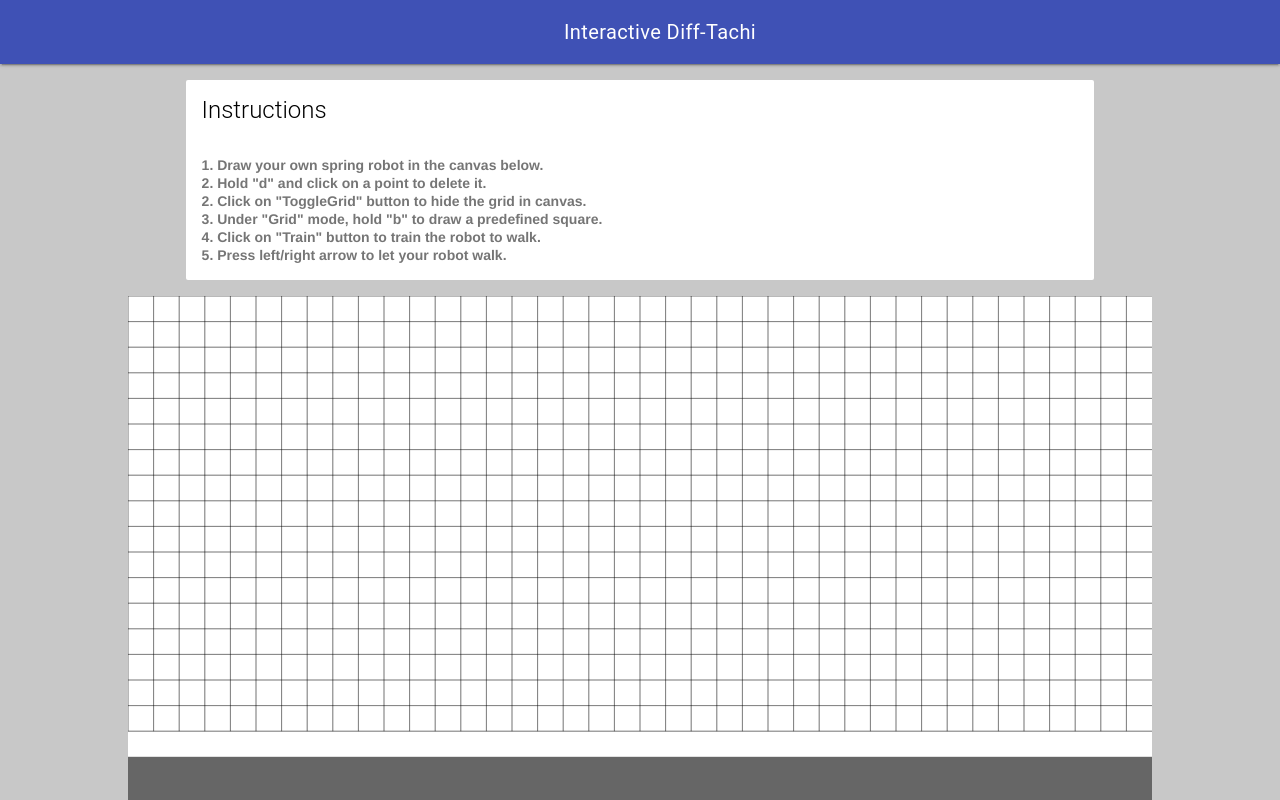
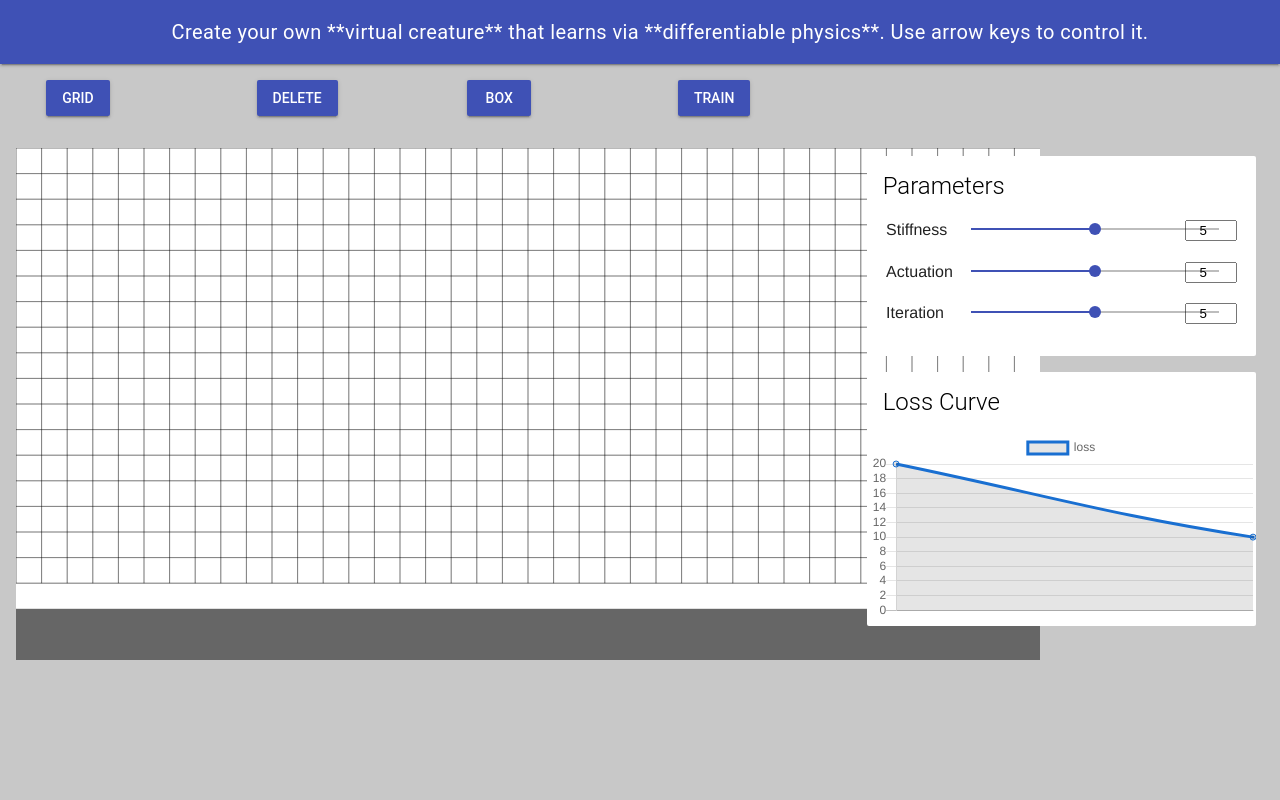
Before and after one commit to Leonz5288/MassSpringWeb, a Flask app: page / in a window 1280 px wide. Run offline with Flask 2, Linux system fonts and the light colour scheme; some libraries are stand-ins or nearby versions.

Commit message:
[frontend] refactored, added 2 buttons, parameter box, loss-curve box

```diff
--- a/app.py
+++ b/app.py
@@ -16,14 +16,18 @@
 def ms_js():
     return send_from_directory(os.path.join(app.root_path, 'static'), 'mass_spring.js')
 
+@app.route('/create_robot.js')
+def robot():
+    return send_from_directory(os.path.join(app.root_path, 'static'), 'create_robot.js')
+
+@app.route('/chart.js')
+def creat_chart():
+    return send_from_directory(os.path.join(app.root_path, 'static'), 'chart.js')
+
 @app.route('/compiled.js')
 def compiled():
     return send_from_directory(os.path.join(app.root_path, 'static'), 'compiled.js', cache_timeout=0)
 
-@app.route('/create_robot.js')
-def robot():
-    return send_from_directory(os.path.join(app.root_path, 'static'), 'create_robot.js')
-
 @app.route('/app.wasm')
 def wasm():
     return send_from_directory(os.path.join(app.root_path, 'static'), 'app.wasm', cache_timeout=0)
--- /dev/null
+++ b/static/chart.js
@@ -0,0 +1,18 @@
+var ctx = document.getElementById('loss_curve').getContext('2d');
+var myChart = new Chart(ctx, {
+    type: 'line',
+    data: {
+        datasets: [{
+            label: 'loss',
+            data: [20, 10, 5, 3, 2, 1, 0.5, 0.1, 0.05],
+            borderColor: 'rgba(25, 111, 209, 1)'
+        }]
+    },
+    options: {
+        scales: {
+            yAxes: [{
+                stacked: true
+            }]
+        }
+    }
+});
--- a/templates/index.html
+++ b/templates/index.html
@@ -1,10 +1,17 @@
 <!DOCTYPE html>
 <html>
   <head>
-        <meta charset="utf-8">
+    <meta charset="utf-8" />
     <script src="https://cdn.bootcdn.net/ajax/libs/jquery/1.10.1/jquery.min.js"></script>
-        <link rel="stylesheet" href="https://fonts.googleapis.com/icon?family=Material+Icons">
-        <link rel="stylesheet" href="https://code.getmdl.io/1.3.0/material.indigo-pink.min.css">
+    <script src="https://cdnjs.cloudflare.com/ajax/libs/Chart.js/2.9.4/Chart.min.js"></script>
+    <link
+      rel="stylesheet"
+      href="https://fonts.googleapis.com/icon?family=Material+Icons"
+    />
+    <link
+      rel="stylesheet"
+      href="https://code.getmdl.io/1.3.0/material.indigo-pink.min.css"
+    />
     <script defer src="https://code.getmdl.io/1.3.0/material.min.js"></script>
     <title>Mass Spring</title>
   </head>
@@ -12,66 +19,189 @@
   <!-- Always shows a header, even in smaller screens. -->
   <div class="mdl-layout mdl-js-layout mdl-layout--fixed-header">
     <header class="mdl-layout__header">
-      <div class="mdl-layout__header-row" style="margin: 0 auto;">
+      <div class="mdl-layout__header-row" style="margin: 0 auto">
         <!-- Title -->
-        <span class="mdl-layout-title">Interactive Diff-Tachi</span>
+        <span class="mdl-layout-title">
+          Create your own **virtual creature** that learns via **differentiable
+          physics**. Use arrow keys to control it.
+        </span>
       </div>
     </header>
     <main class="mdl-layout__content">
-
-        <p align="center">
-        <div class="mdl-card" style="width: 71%; margin:0 auto;">
-            <div class="mdl-card__title">
-               <h2 class="mdl-card__title-text">Instructions</h2>
+      <body style="background-color: rgb(200, 200, 200)">
+        <div class="mdl-grid">
+          <div class="mdl-cell mdl-cell--2-col", style="margin-left: 3%;">
+            <button
+              id="grid"
+              class="mdl-button mdl-js-button mdl-button--raised mdl-js-ripple-effect mdl-button--colored"
+            >
+              Grid
+            </button>
           </div>
-            <div class="mdl-card__supporting-text">
-            <b>
-            1. Draw your own spring robot in the canvas below. <br>
-            2. Hold "d" and click on a point to delete it. <br>
-            2. Click on "ToggleGrid" button to hide the grid in canvas. <br>
-            3. Under "Grid" mode, hold "b" to draw a predefined square. <br>
-            4. Click on "Train" button to train the robot to walk. <br>
-            5. Press left/right arrow to let your robot walk.
-            </b>
+          <div class="mdl-cell mdl-cell--2-col">
+            <button
+              id="delete"
+              class="mdl-button mdl-js-button mdl-button--raised mdl-js-ripple-effect mdl-button--colored"
+            >
+              Delete
+            </button>
+          </div>
+          <div class="mdl-cell mdl-cell--2-col">
+            <button
+              id="box"
+              class="mdl-button mdl-js-button mdl-button--raised mdl-js-ripple-effect mdl-button--colored"
+            >
+              Box
+            </button>
+          </div>
+          <div class="mdl-cell mdl-cell--2-col">
+            <button
+              id="train"
+              class="mdl-button mdl-js-button mdl-button--raised mdl-js-ripple-effect mdl-button--colored"
+            >
+              Train
+            </button>
           </div>
         </div>
+        <div class="mdl-grid">
+          <div class="mdl-cell mdl-cell--8-col">
+            <canvas id="canvas" height="512" width="1024"></canvas>
+          </div>
+          <div class="mdl-cell mdl-cell--4-col">
+            <div class="mdl-grid">
+              <div class="mdl-card" style="width: 500px">
+                <div class="mdl-card__title">
+                  <h2 class="mdl-card__title-text">Parameters</h2>
+                </div>
+                <div class="mdl-grid mdl-grid--no-spacing" style="margin: 5%; margin-top: 1%; margin-bottom: 1%;">
+                  <div class="mdl-cell mdl-cell--2-col">Stiffness</div>
+                  <div class="mdl-cell mdl-cell--8-col">
+                    <p style="width: 300px">
+                      <input
+                        class="mdl-slider mdl-js-slider"
+                        type="range"
+                        id="p1"
+                        min="0"
+                        max="10"
+                        value="5"
+                        tabindex="0"
+                        step="1"
+                      />
                     </p>
-
-
-        <body style="background-color:rgb(200, 200, 200);">
-            <p align="center">
-                <canvas id="canvas" height="512" width="1024""></canvas>
+                  </div>
+                  <div
+                    class="mdl-cell mdl-cell--2-col"
+                    style="padding-left: 2%"
+                  >
+                    <input
+                      type="number"
+                      id="p1n"
+                      value="5"
+                      style="
+                        box-sizing: border-box;
+                        width: 100%;
+                        text-align: center;
+                      "
+                    />
+                  </div>
+                </div>
+                <div class="mdl-grid mdl-grid--no-spacing" style="margin: 5%; margin-top: 1%; margin-bottom: 1%;">
+                    <div class="mdl-cell mdl-cell--2-col">Actuation</div>
+                    <div class="mdl-cell mdl-cell--8-col">
+                      <p style="width: 300px">
+                        <input
+                          class="mdl-slider mdl-js-slider"
+                          type="range"
+                          id="p2"
+                          min="0"
+                          max="10"
+                          value="5"
+                          tabindex="0"
+                          step="1"
+                        />
                       </p>
-            <p align="center">
-                <button id="grid" class="mdl-button mdl-js-button mdl-button--raised mdl-js-ripple-effect mdl-button--colored">
-                ToggleGrid
-                </button>
-                <button id="train" class="mdl-button mdl-js-button mdl-button--raised mdl-js-ripple-effect mdl-button--colored">
-                Train
-                </button>
+                    </div>
+                    <div
+                      class="mdl-cell mdl-cell--2-col"
+                      style="padding-left: 2%"
+                    >
+                      <input
+                        type="number"
+                        id="p2n"
+                        value="5"
+                        style="
+                          box-sizing: border-box;
+                          width: 100%;
+                          text-align: center;
+                        "
+                      />
+                    </div>
+                  </div>
+                  <div class="mdl-grid mdl-grid--no-spacing" style="margin: 5%; margin-top: 1%; margin-bottom: 1%;">
+                    <div class="mdl-cell mdl-cell--2-col">Iteration</div>
+                    <div class="mdl-cell mdl-cell--8-col">
+                      <p style="width: 300px">
+                        <input
+                          class="mdl-slider mdl-js-slider"
+                          type="range"
+                          id="p3"
+                          min="0"
+                          max="10"
+                          value="5"
+                          tabindex="0"
+                          step="1"
+                        />
                       </p>
+                    </div>
+                    <div
+                      class="mdl-cell mdl-cell--2-col"
+                      style="padding-left: 2%"
+                    >
+                      <input
+                        type="number"
+                        id="p3n"
+                        value="5"
+                        style="
+                          box-sizing: border-box;
+                          width: 100%;
+                          text-align: center;
+                        "
+                      />
+                    </div>
+                  </div>
+              </div>
+            </div>
+            <div class="mdl-grid">
+                <div class="mdl-card" style="width: 500px">
+                    <div class="mdl-card__title">
+                        <h2 class="mdl-card__title-text">Loss Curve</h2>
+                    </div>
+                    <canvas id="loss_curve"></canvas>
+                </div>
+            </div>
+          </div>
+        </div>
+      </body>
 
       <script src="/create_robot.js"></script>
+      <script src="/chart.js"></script>
       <script src="/mass_spring.js"></script>
       <script src="/taichi.js"></script>
       <script>
         var train_button = document.getElementById("train");
-                train_button.onclick = function() {
+        train_button.onclick = function () {
           var mass_spring = {};
           var canvas = document.getElementById("canvas");
           mass_spring = new MassSpring(canvas);
-                    mass_spring.loadScript('/compiled.js');
-                }
+          mass_spring.loadScript("/compiled.js");
+        };
       </script>
       <script>
         var grid_button = document.getElementById("grid");
-                grid_button.onclick = function() {
+        grid_button.onclick = function () {
           is_grid = !is_grid;
-                }
+        };
       </script>
-
-        </body>
-
     </main>
   </div>
 </html>
```
Lines whose indentation alone changed are shown as unchanged.
